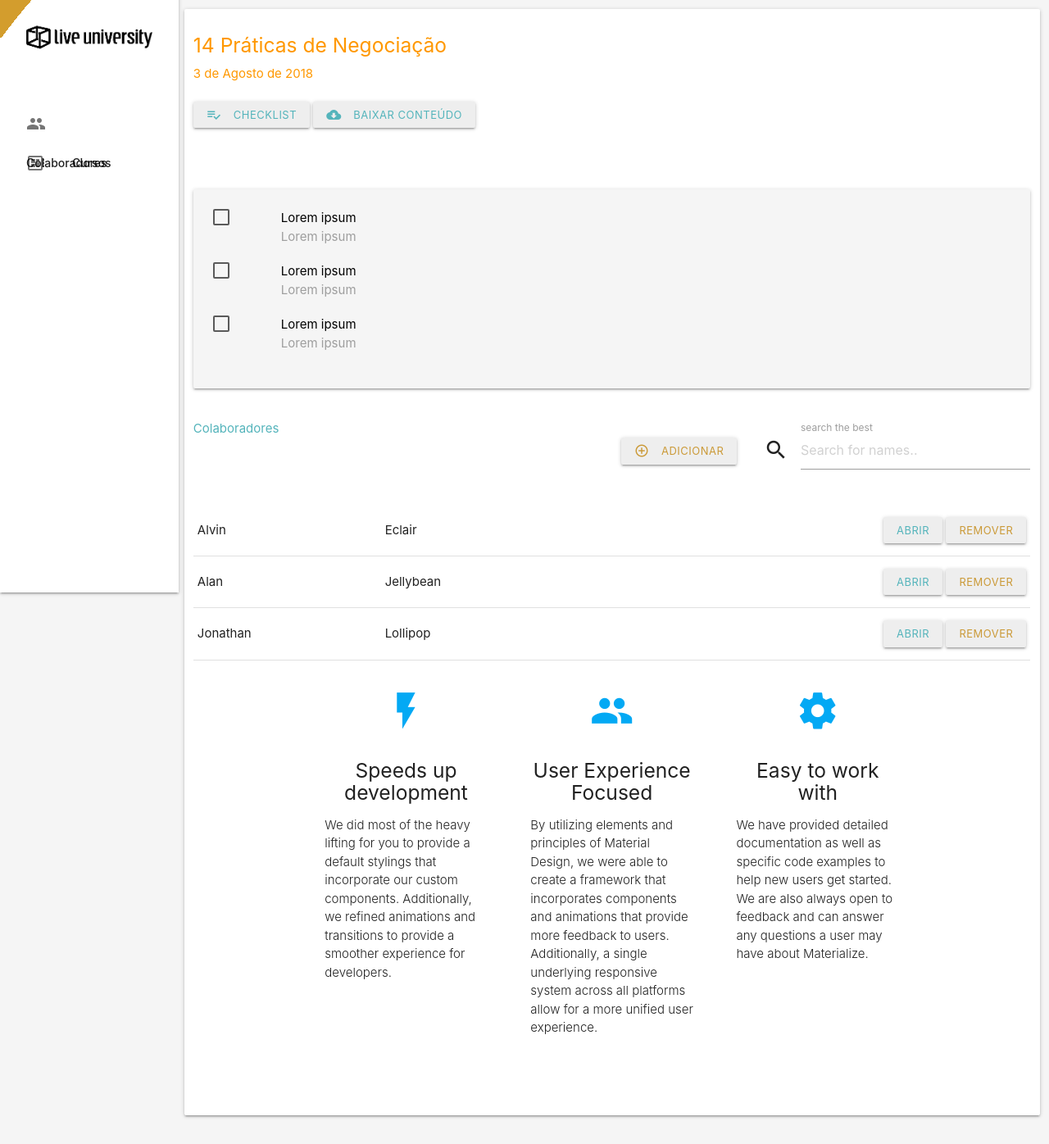
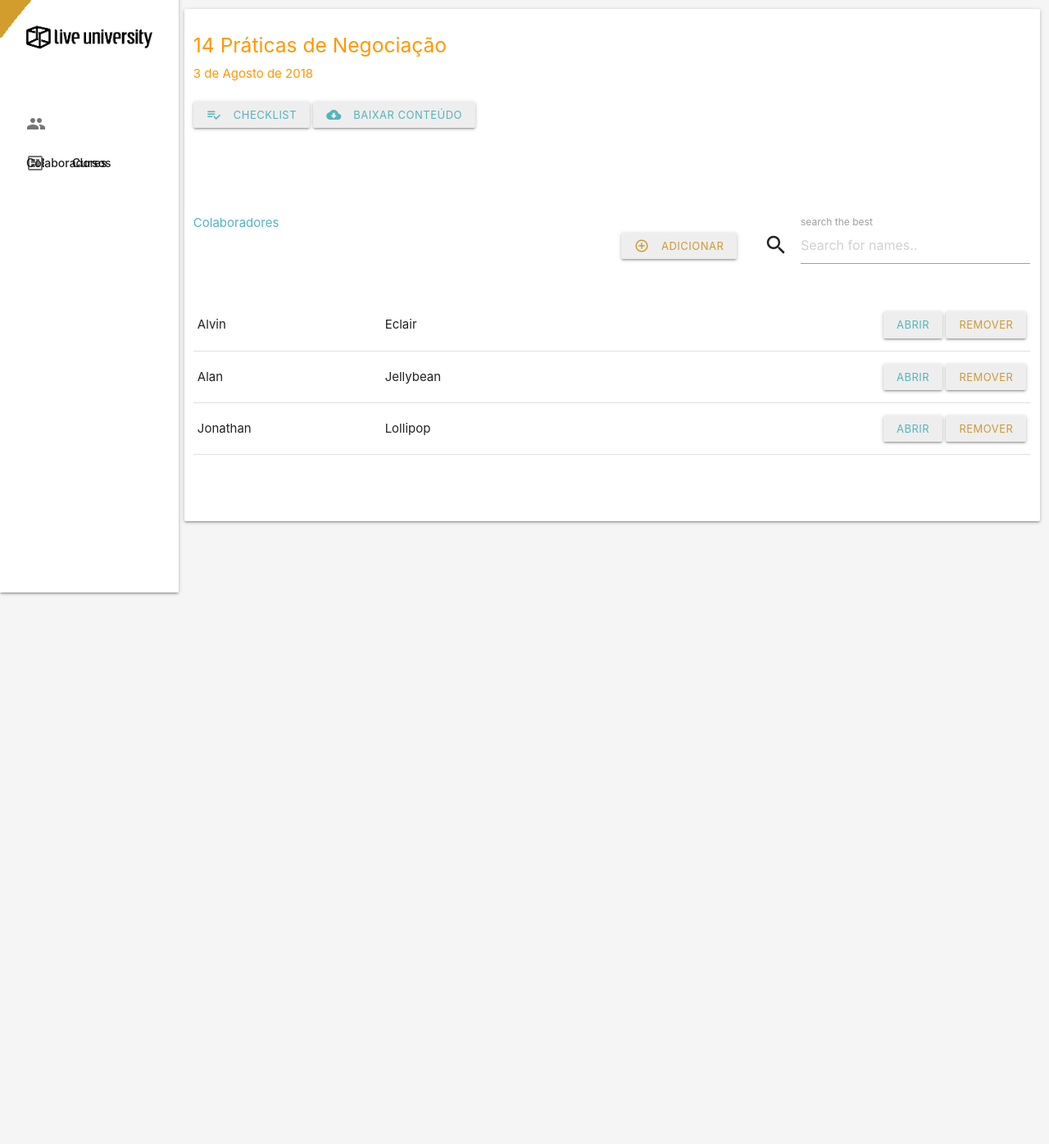
Before and after one commit to Murilo001/Live-University, a website: page src/index.html in a window 1280 px wide. Shown: the part 137-1533 px from the top of the page at 82% size. After the commit the page ends 808 px from the top, so only its background shows below. Drawn offline with nearby package versions, Linux system fonts and the light colour scheme.

Commit message:
Antes de mudar tabela

```diff
--- a/src/index.html
+++ b/src/index.html
@@ -113,7 +113,7 @@
 
 							<div class="col s12">
 								<div class="card  grey lighten-4">
-									<div class="card-content white-text">
+									<div class="card-content white-text" id="hidden">
 
 										<div class="row black-text">
 											<div class="col s1">
@@ -226,28 +226,19 @@
 								<div class="row">
 									<div class="col s12 m4">
 										<div class="icon-block">
-											<h2 class="center light-blue-text"><i class="material-icons">flash_on</i></h2>
-											<h5 class="center">Speeds up development</h5>
 
-											<p class="light">We did most of the heavy lifting for you to provide a default stylings that incorporate our custom components. Additionally, we refined animations and transitions to provide a smoother experience for developers.</p>
 										</div>
 									</div>
 
 									<div class="col s12 m4">
 										<div class="icon-block">
-											<h2 class="center light-blue-text"><i class="material-icons">group</i></h2>
-											<h5 class="center">User Experience Focused</h5>
 
-											<p class="light">By utilizing elements and principles of Material Design, we were able to create a framework that incorporates components and animations that provide more feedback to users. Additionally, a single underlying responsive system across all platforms allow for a more unified user experience.</p>
 										</div>
 									</div>
 
 									<div class="col s12 m4">
 										<div class="icon-block">
-											<h2 class="center light-blue-text"><i class="material-icons">settings</i></h2>
-											<h5 class="center">Easy to work with</h5>
 
-											<p class="light">We have provided detailed documentation as well as specific code examples to help new users get started. We are also always open to feedback and can answer any questions a user may have about Materialize.</p>
 										</div>
 									</div>
 								</div>
--- a/src/js/index.js
+++ b/src/js/index.js
@@ -1,6 +1,8 @@
 //var instance = M.Collapsible.getInstance(document.querySelectorAll('#abrir-check'));
 //instance.open(0);
-
+$(document).ready(function(){
+  $("#hidden").hide();
+});
 
 
 
```
